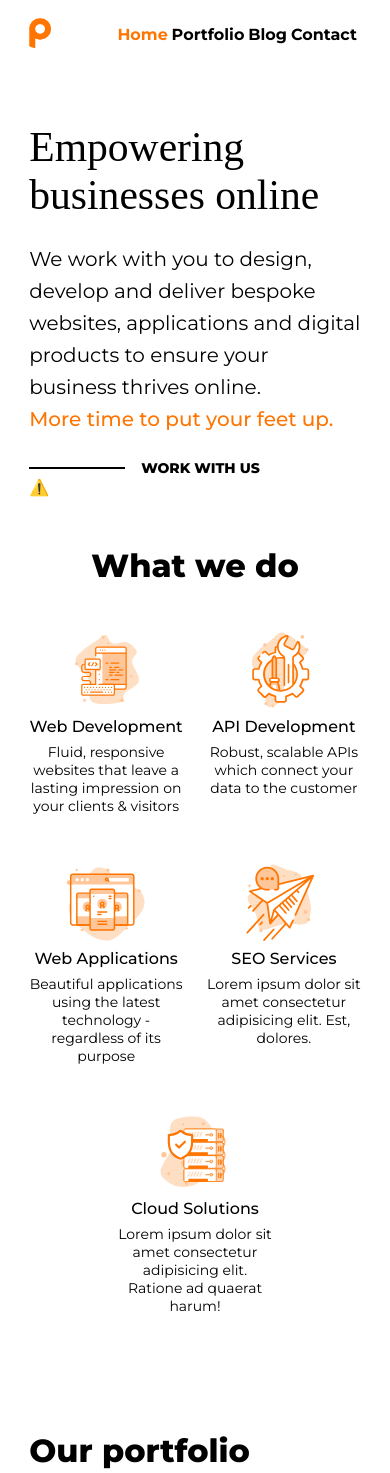
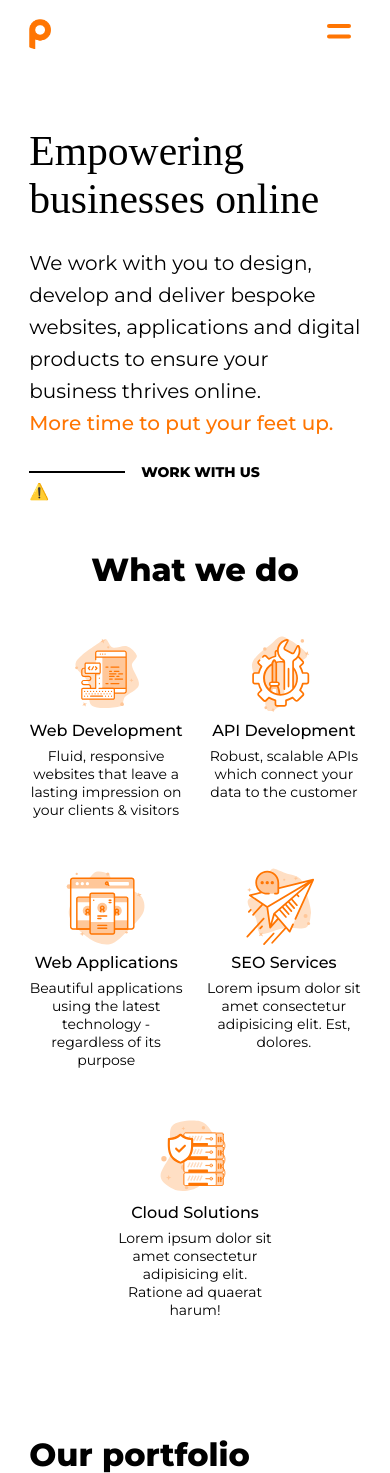
Before and after one commit to Polax-Digital/polax-jekyll, a Jekyll site: the page built from index.md, in a window 390 px wide, cut to the strip 0-1473 px from the top of the page. Built offline with Jekyll 4.4.1, drawn with Linux system fonts in a browser that asks for light colours; nearby versions of some CDN libraries; some web fonts are replaced.

Commit message:
Mobile nav menu

```diff
--- /dev/null
+++ b/_includes/mobilenav.html
@@ -0,0 +1,10 @@
+<input type="checkbox" id="transitioncheck" />
+<div class="mobile-nav" id="mobile-nav">
+    <ul class="mobile-nav-menu">
+        {% for nav in site.data.nav %}
+        <li class="nav-item {% if nav.inturl == page.url %} active {% endif %}">
+            <a href="{{nav.url}}">{{nav.text}}</a>
+        </li>
+        {% endfor %}
+    </ul>
+</div>
--- a/_includes/navbar.html
+++ b/_includes/navbar.html
@@ -32,6 +33,12 @@
                     </li>
                     {% endfor %}
                 </ul>
+                <div class="menu-toggle">
+                    <label for="check" onclick="checkCheck()">
+                        <input type="checkbox" id="check" />
+                        <div class="hamburger"></div>
+                    </label>
+                </div>
             </div>
         </div>
     </div>
--- a/_layouts/home.html
+++ b/_layouts/home.html
@@ -5,7 +5,16 @@
         {% include header.html %}
     </head>
     <body>
-        {% include navbar.html %}
+        <script>
+            function checkCheck() {
+                if (document.getElementById("check").checked) {
+                    document.getElementById("transitioncheck").checked = true;
+                } else {
+                    document.getElementById("transitioncheck").checked = false;
+                }
+            }
+        </script>
+        {% include navbar.html %} {% include mobilenav.html %}
         <div id="hero">
             <div class="content-container">
                 <div class="row">
@@ -402,13 +411,13 @@
                 <div class="row" id="wyg-offset">
                     <div class="col-md-6">
                         <div class="row">
-                            <div class="col-2">
+                            <div class="col-2 p-sm-l-0">
                                 <img
                                     src="/assets/images/quote.svg"
                                     alt="Your quote"
                                 />
                             </div>
-                            <div class="col-10">
+                            <div class="col-10 p-sm-r-0">
                                 <h4 class="process-title">Your Quote</h4>
                                 <p class="process-p">
                                     Every website, API or application is
@@ -423,13 +432,13 @@
                     </div>
                     <div class="col-md-6">
                         <div class="row">
-                            <div class="col-2">
+                            <div class="col-2 p-sm-l-0">
                                 <img
                                     src="/assets/images/design.svg"
                                     alt="Your design"
                                 />
                             </div>
-                            <div class="col-10">
+                            <div class="col-10 p-sm-r-0">
                                 <h4 class="process-title">Your Design</h4>
                                 <p class="process-p">
                                     We'll sketch out an intial design for your
@@ -444,13 +453,13 @@
                 <div class="row" id="wyg-offset">
                     <div class="col-md-6">
                         <div class="row">
-                            <div class="col-2">
+                            <div class="col-2 p-sm-l-0">
                                 <img
                                     src="/assets/images/product.svg"
                                     alt="Your product"
                                 />
                             </div>
-                            <div class="col-10">
+                            <div class="col-10 p-sm-r-0">
                                 <h4 class="process-title">Your Product</h4>
                                 <p class="process-p">
                                     We will develop your solution: cooperating
@@ -463,13 +472,13 @@
                     </div>
                     <div class="col-md-6">
                         <div class="row">
-                            <div class="col-2">
+                            <div class="col-2 p-sm-l-0">
                                 <img
                                     src="/assets/images/future.svg"
                                     alt="Your future"
                                 />
                             </div>
-                            <div class="col-10">
+                            <div class="col-10 p-sm-r-0">
                                 <h4 class="process-title">Your Future</h4>
                                 <p class="process-p">
                                     Retaining a relationship is crucial and no
--- a/assets/css/main.css
+++ b/assets/css/main.css
@@ -75,13 +75,19 @@
 }
 
 .nav-container {
-    padding: 1vh 0vh;
+    padding: 0.4vh 0vh 1vh 0vh;
     display: flex;
     justify-content: space-between;
 }
 
+.menu-container {
+    margin-top: 16px;
+    margin-bottom: 16px;
+}
+
 .nav-menu {
-    display: flex;
+    display: none;
+    opacity: 0;
     align-self: center;
     list-style-type: none;
 }
@@ -101,6 +107,101 @@
 .nav-item:hover > a,
 .nav-item:focus-within > a {
     color: var(--nav-hover);
+}
+
+#nav-img {
+    z-index: 2;
+    display: block;
+    position: relative;
+}
+
+label {
+    display: inline-block;
+    cursor: pointer;
+    position: relative;
+    width: 1.5rem;
+    padding: 0.8rem 0.6rem 0.5rem 0.6rem;
+}
+
+.hamburger,
+.hamburger::before,
+.hamburger::after {
+    content: "";
+    display: block;
+    background: var(--polax-orange);
+    width: 1.5rem;
+    height: 0.25rem;
+    border-radius: 1rem;
+}
+
+.hamburger::before {
+    transform: translateY(-0.5rem);
+    transition: all 0.5s;
+}
+
+.hamburger::after {
+    transform: translateY(-0.1rem);
+    transition: all 0.5s;
+}
+
+.hamburger {
+    background: none;
+    transition: all 0.5s;
+    z-index: 2;
+    position: relative;
+}
+
+.mobile-nav {
+    display: none;
+    opacity: 0;
+    transition: all 0.5s;
+    position: fixed;
+    top: 0;
+    left: 0;
+    height: 100vh;
+    width: 100vw;
+    background-color: var(--form-grey);
+    z-index: 1;
+}
+
+.mobile-nav-menu {
+    margin: 0;
+    list-style: none;
+    align-self: center;
+    margin-left: auto;
+    margin-right: auto;
+    text-align: center;
+    text-decoration: none;
+    padding-bottom: 20vh;
+}
+
+.mobile-nav-menu > li {
+    font-size: 1.5rem;
+    padding: 0.5rem;
+}
+
+input[type="checkbox"] {
+    display: none;
+}
+
+input[type="checkbox"]:checked ~ .hamburger::before {
+    transform: rotate(45deg) translateX(0rem) translateY(-0rem);
+}
+
+input[type="checkbox"]:checked ~ .hamburger::after {
+    transform: rotate(-45deg) translateX(0.15rem) translateY(-0.2rem);
+}
+
+input[type="checkbox"]:checked ~ .hamburger {
+    transform: translateY(-0.1rem);
+    position: fixed;
+}
+
+@media (max-width: 768px) {
+    #transitioncheck:checked ~ .mobile-nav {
+        display: flex;
+        opacity: 1;
+    }
 }
 
 /* Home */
@@ -637,12 +738,6 @@
     }
 }
 
-@media (max-width: 767px) {
-    .form-image-wrapper > img {
-        margin-top: 0;
-    }
-}
-
 @media (min-width: 1100px) {
     .form-image-wrapper > img {
         width: 500px;
@@ -670,7 +765,7 @@
         font-size: 1.2rem;
     }
 }
-@media (max-width: 768px) {
+@media (max-width: 767px) {
     #pf-title {
         font-size: 30px;
     }
@@ -725,6 +820,16 @@
         display: flex;
         justify-content: center;
     }
+    .form-image-wrapper > img {
+        margin-top: 0;
+    }
+    .p-sm-l-0 {
+        padding-left: 0 !important;
+    }
+
+    .p-sm-r-0 {
+        padding-right: 0 !important;
+    }
 }
 
 @media (max-width: 1000px) {
@@ -746,6 +851,25 @@
     }
     .pl-wrapper {
         padding-left: 10ch;
+    }
+    .nav-menu {
+        display: flex;
+        opacity: 1;
+    }
+    .menu-toggle {
+        opacity: 0;
+        display: none;
+    }
+    .menu-container {
+        margin-top: 0px;
+        margin-bottom: 0px;
+    }
+    .nav-container {
+        padding-top: 1vh;
+    }
+    .mobile-nav {
+        opacity: 0;
+        display: none;
     }
 }
 
```
Also changed, not shown: other parts of _includes/navbar.html (+1 -0 lines).
